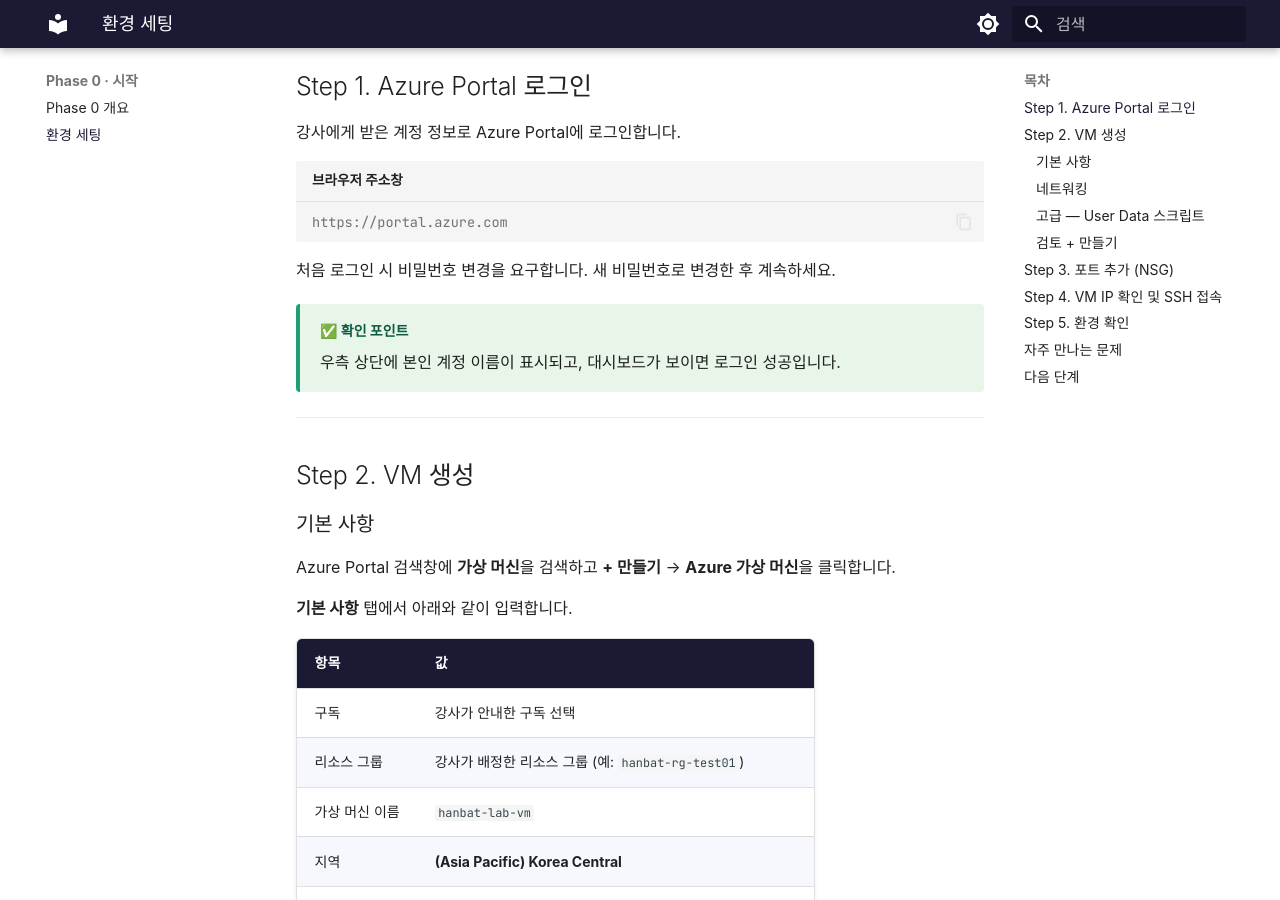
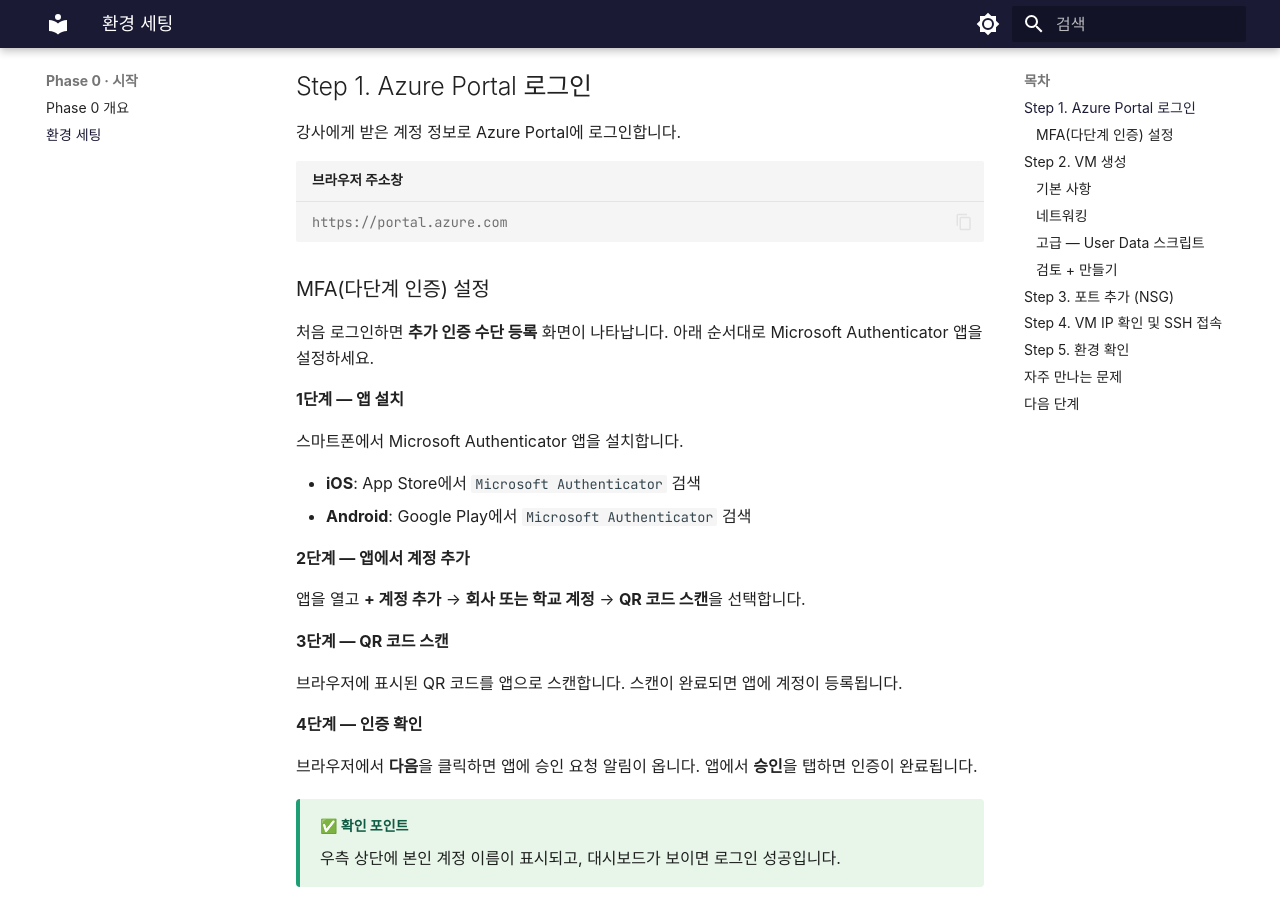
Before and after one commit to skilleat-labs/container-service-labs, an MkDocs documentation site: the page built from docs/phase-0/environment-setup.md, in a window 1280 px wide and 900 px high, scrolled down 262 px. Built offline with MkDocs 1.6.1 and Material for MkDocs 9.7.7, drawn with Linux system fonts in a browser that asks for light colours; some web fonts are replaced.

Commit message:
feat: Step 1에 MFA 설정 절차 추가 및 비밀번호 변경 안내 제거
Co-Authored-By: Claude Sonnet 4.6 <noreply@anthropic.com>

````diff
--- a/docs/phase-0/environment-setup.md
+++ b/docs/phase-0/environment-setup.md
@@ -14,7 +14,28 @@
 https://portal.azure.com
 ```
 
-처음 로그인 시 비밀번호 변경을 요구합니다. 새 비밀번호로 변경한 후 계속하세요.
+### MFA(다단계 인증) 설정
+
+처음 로그인하면 **추가 인증 수단 등록** 화면이 나타납니다. 아래 순서대로 Microsoft Authenticator 앱을 설정하세요.
+
+**1단계 — 앱 설치**
+
+스마트폰에서 Microsoft Authenticator 앱을 설치합니다.
+
+- **iOS**: App Store에서 `Microsoft Authenticator` 검색
+- **Android**: Google Play에서 `Microsoft Authenticator` 검색
+
+**2단계 — 앱에서 계정 추가**
+
+앱을 열고 **+ 계정 추가** → **회사 또는 학교 계정** → **QR 코드 스캔**을 선택합니다.
+
+**3단계 — QR 코드 스캔**
+
+브라우저에 표시된 QR 코드를 앱으로 스캔합니다. 스캔이 완료되면 앱에 계정이 등록됩니다.
+
+**4단계 — 인증 확인**
+
+브라우저에서 **다음**을 클릭하면 앱에 승인 요청 알림이 옵니다. 앱에서 **승인**을 탭하면 인증이 완료됩니다.
 
 <div class="checkpoint">
 <div class="checkpoint-title">✅ 확인 포인트</div>
````
